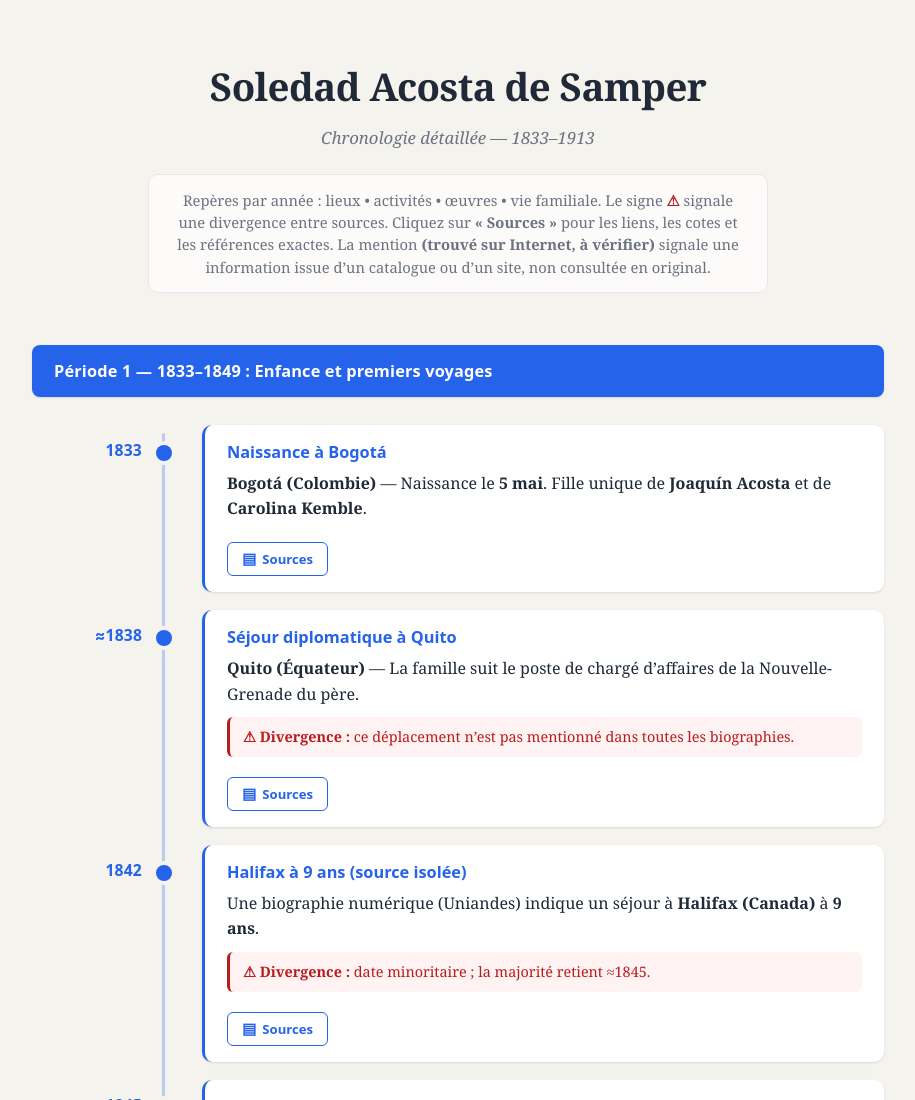
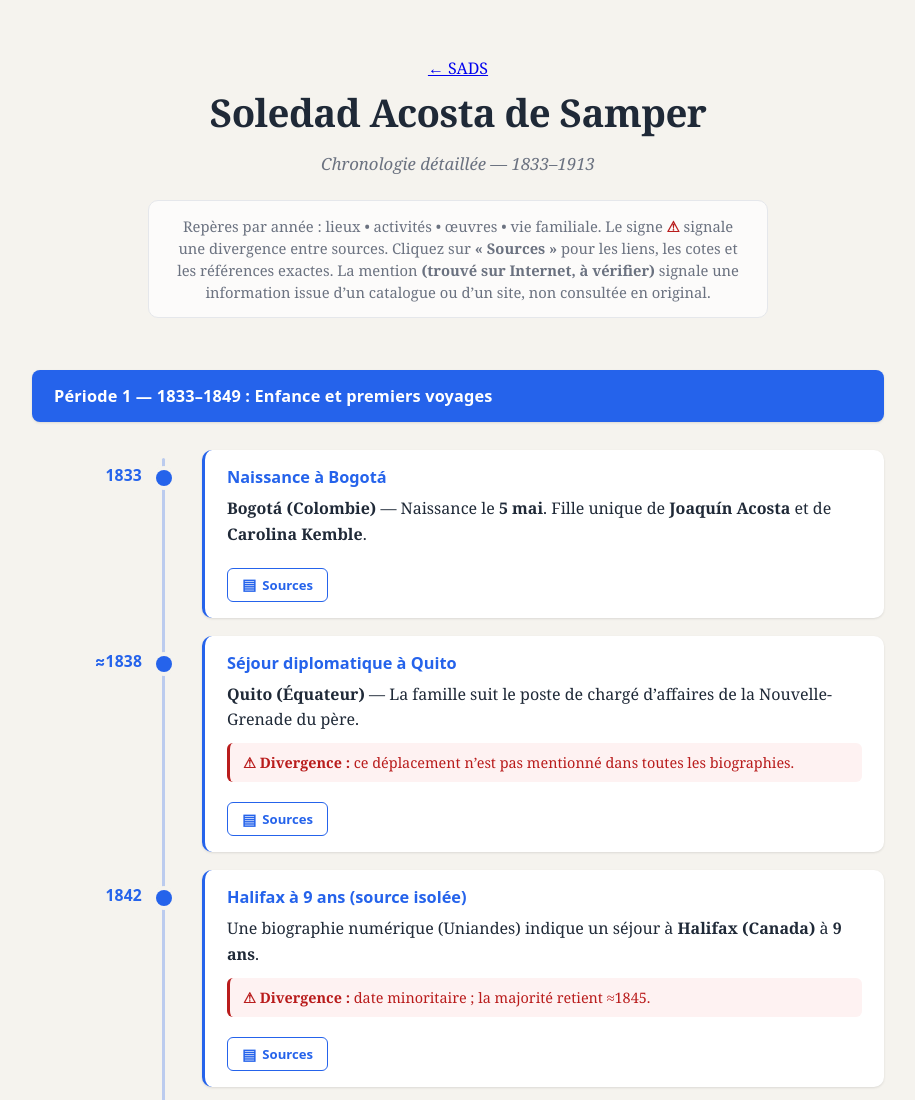
Before and after one commit to ynatalygd/sads, a plain HTML site: page chronologie.html in a window 1280 px wide. Shown: the top 1100 px of the page, without its empty margins (182-1097 px from the left). Drawn offline with Linux system fonts and the light colour scheme.

Commit message:
Update chronologie.html

```diff
--- a/chronologie.html
+++ b/chronologie.html
@@ -9,6 +9,7 @@
 <body>
 
 <header class="page-header">
+  <a href="index.html" class="back-link">← SADS</a>
   <h1>Soledad Acosta de Samper</h1>
   <p class="subtitle">Chronologie détaillée — 1833–1913</p>
   <p class="note">
```
